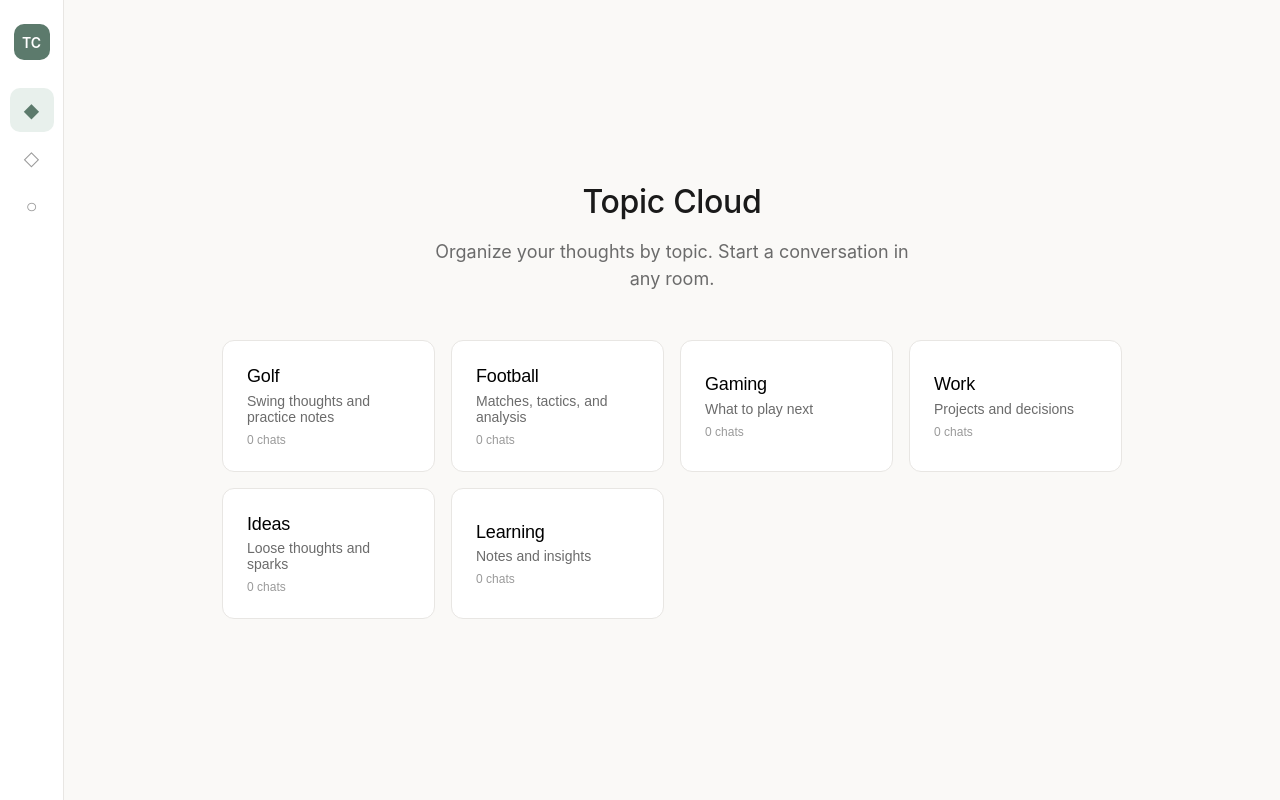
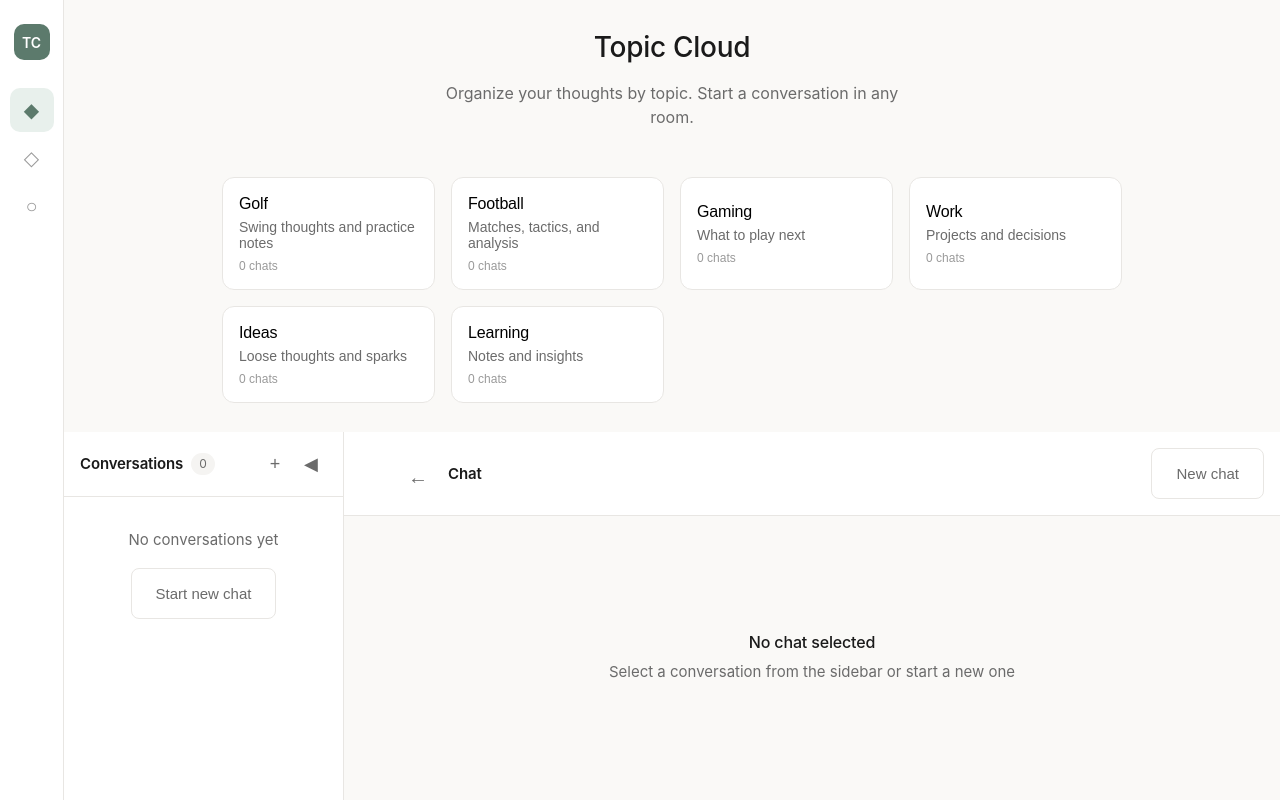
Before and after one commit to gusicclaw-bot/topic-cloud, a React (Vite) app: page / in a window 1280 px wide. Built offline with nearby package versions, Linux system fonts and the light colour scheme.

Commit message:
Polish: smaller fonts, tighter spacing, fixed scroll layout

```diff
--- a/src/styles.css
+++ b/src/styles.css
@@ -65,24 +65,30 @@ body {
   color: var(--color-text);
 }
 
-/* Typography */
+/* Typography - One size smaller */
 h1, h2, h3, h4 {
   font-weight: 500;
   line-height: 1.3;
   letter-spacing: -0.01em;
 }
 
-h1 { font-size: 1.75rem; }
-h2 { font-size: 1.375rem; }
-h3 { font-size: 1.125rem; }
+h1 { font-size: 1.5rem; }
+h2 { font-size: 1.25rem; }
+h3 { font-size: 1rem; }
+h4 { font-size: 0.9375rem; }
 
 p {
   color: var(--color-text-secondary);
+  font-size: 0.9375rem;
 }
 
 small {
-  font-size: 0.8125rem;
+  font-size: 0.75rem;
   color: var(--color-text-tertiary);
+}
+
+body {
+  font-size: 0.9375rem;
 }
 
 /* Shell Layout */
@@ -167,6 +173,12 @@ small {
   flex-direction: column;
 }
 
+/* Chat view handles its own scroll */
+.chat-view.active {
+  overflow: hidden;
+  padding: 0;
+}
+
 /* Landing View */
 .landing-view {
   align-items: center;
@@ -180,12 +192,12 @@ small {
 }
 
 .landing-header h1 {
-  font-size: 2rem;
+  font-size: 1.75rem;
   margin-bottom: var(--space-md);
 }
 
 .landing-header p {
-  font-size: 1.125rem;
+  font-size: 1rem;
   color: var(--color-text-secondary);
 }
 
@@ -201,7 +213,7 @@ small {
   background: var(--color-bg-elevated);
   border: 1px solid var(--color-border);
   border-radius: 12px;
-  padding: var(--space-lg);
+  padding: var(--space-md);
   text-align: left;
   cursor: pointer;
   transition: all var(--transition-fast);
@@ -231,6 +243,9 @@ small {
 /* Chat View */
 .chat-view {
   padding: 0;
+  display: flex;
+  flex-direction: column;
+  height: 100%;
 }
 
 .chat-header {
@@ -263,12 +278,12 @@ small {
 }
 
 .chat-header-info h2 {
-  font-size: 1rem;
+  font-size: 0.9375rem;
   font-weight: 500;
 }
 
 .chat-header-info p {
-  font-size: 0.8125rem;
+  font-size: 0.75rem;
   color: var(--color-text-tertiary);
 }
 
@@ -279,11 +294,11 @@ small {
 
 .chat-messages {
   flex: 1;
-  overflow: auto;
-  padding: var(--space-xl);
+  overflow-y: auto;
+  padding: var(--space-lg);
   display: flex;
   flex-direction: column;
-  gap: var(--space-lg);
+  gap: var(--space-md);
 }
 
 .message {
@@ -298,9 +313,9 @@ small {
 }
 
 .message-bubble {
-  padding: var(--space-md) var(--space-lg);
-  border-radius: 18px;
-  font-size: 0.9375rem;
+  padding: var(--space-sm) var(--space-md);
+  border-radius: 16px;
+  font-size: 0.875rem;
   line-height: 1.6;
 }
 
@@ -357,7 +372,7 @@ small {
 
 /* Composer */
 .composer {
-  padding: var(--space-lg) var(--space-xl);
+  padding: var(--space-md) var(--space-lg);
   border-top: 1px solid var(--color-border);
   background: var(--color-bg-elevated);
   flex-shrink: 0;
@@ -404,14 +419,14 @@ small {
 
 .composer textarea {
   flex: 1;
-  min-height: 48px;
+  min-height: 44px;
   max-height: 200px;
   padding: var(--space-md) var(--space-lg);
   border: 1px solid var(--color-border);
   border-radius: 24px;
   background: var(--color-bg);
   color: var(--color-text);
-  font-size: 0.9375rem;
+  font-size: 0.875rem;
   line-height: 1.5;
   resize: none;
   outline: none;
@@ -761,10 +776,10 @@ small {
   color: var(--color-text);
 }
 
-.markdown-content h1 { font-size: 1.375rem; }
-.markdown-content h2 { font-size: 1.25rem; }
-.markdown-content h3 { font-size: 1.125rem; }
-.markdown-content h4 { font-size: 1rem; }
+.markdown-content h1 { font-size: 1.25rem; }
+.markdown-content h2 { font-size: 1.125rem; }
+.markdown-content h3 { font-size: 1rem; }
+.markdown-content h4 { font-size: 0.9375rem; }
 
 .markdown-content p {
   margin-bottom: var(--space-sm);
@@ -861,13 +876,14 @@ small {
 /* Chat Layout with Sidebar */
 .chat-layout {
   display: flex;
-  height: 100vh;
+  flex: 1;
+  height: 100%;
   overflow: hidden;
 }
 
 .chat-sidebar {
-  width: 300px;
-  min-width: 300px;
+  width: 280px;
+  min-width: 280px;
   background: var(--color-bg-elevated);
   border-right: 1px solid var(--color-border);
   display: flex;
@@ -876,14 +892,14 @@ small {
 }
 
 .chat-sidebar.closed {
-  margin-left: -300px;
+  margin-left: -280px;
 }
 
 .sidebar-header {
   display: flex;
   align-items: center;
   justify-content: space-between;
-  padding: var(--space-md) var(--space-lg);
+  padding: var(--space-md);
   border-bottom: 1px solid var(--color-border);
 }
 
@@ -894,7 +910,7 @@ small {
 }
 
 .sidebar-title h3 {
-  font-size: 1rem;
+  font-size: 0.9375rem;
   font-weight: 600;
 }
 
@@ -954,10 +970,11 @@ small {
   display: flex;
   align-items: center;
   gap: var(--space-xs);
-  padding: 8px var(--space-md);
+  padding: 6px var(--space-md);
   cursor: pointer;
   transition: background var(--transition-fast);
   border-left: 3px solid transparent;
+  font-size: 0.875rem;
 }
 
 .tree-item:hover {
@@ -997,7 +1014,7 @@ small {
 
 .tree-title {
   flex: 1;
-  font-size: 0.875rem;
+  font-size: 0.8125rem;
   color: var(--color-text);
   white-space: nowrap;
   overflow: hidden;
@@ -1062,8 +1079,8 @@ small {
   display: flex;
   align-items: center;
   gap: var(--space-md);
-  padding: var(--space-md) var(--space-lg);
-  padding-left: calc(var(--space-lg) + 40px);
+  padding: var(--space-md);
+  padding-left: calc(var(--space-md) + 40px);
   border-bottom: 1px solid var(--color-border);
   background: var(--color-bg-elevated);
 }
@@ -1092,7 +1109,7 @@ small {
 }
 
 .chat-header-compact .chat-header-info h2 {
-  font-size: 1rem;
+  font-size: 0.9375rem;
   font-weight: 600;
 }
 
@@ -1108,7 +1125,7 @@ small {
   }
 
   .chat-sidebar.closed {
-    margin-left: -300px;
+    margin-left: -280px;
   }
 
   .chat-header-compact {
```
